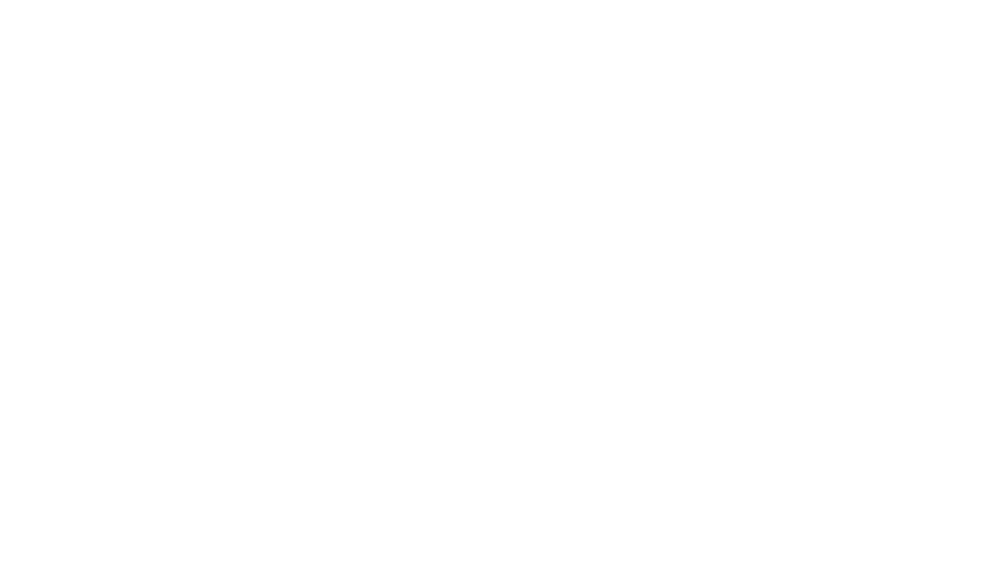
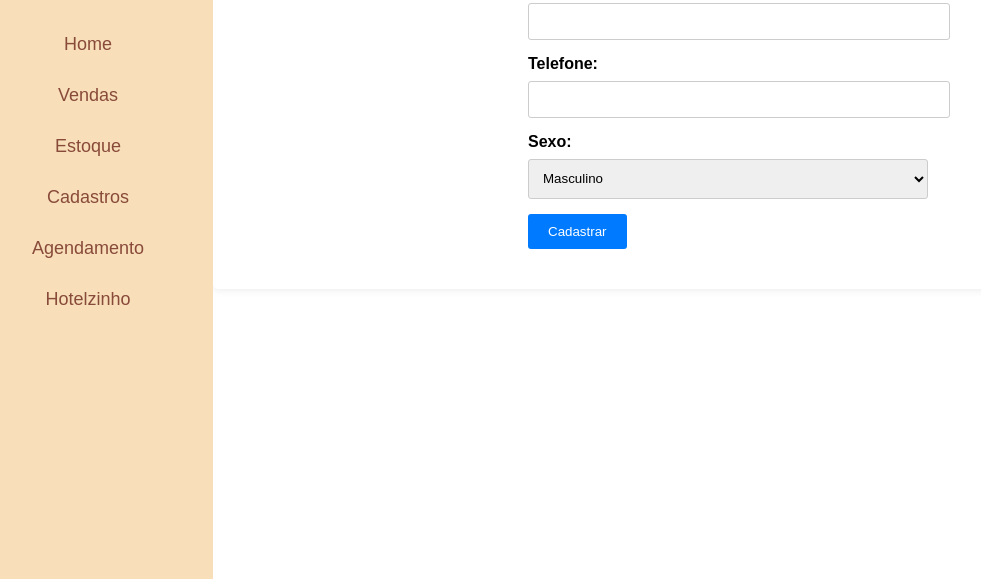
Before and after one commit to juniinhoszz/PitocoShop, a PHP site: page /FormClientes.php in a window 1280 px wide. Before the commit the part shown is empty. Shown: the part 221-800 px from the top of the page, without its empty margins (37-1018 px from the left). Run offline with PHP 8.4, Linux system fonts and the light colour scheme.

Commit message:
fazendo cadastro de cliente

```diff
--- a/App/View/modules/Cliente/FormClientes.php
+++ b/App/View/modules/Cliente/FormClientes.php
@@ -3,9 +3,134 @@
 <head>
     <meta charset="UTF-8">
     <meta name="viewport" content="width=device-width, initial-scale=1.0">
-    <title>Document</title>
+    <title>Cadastro de Clientes</title>
+    <style>
+        body {
+            font-family: Arial, sans-serif;
+            background-color: #f4f4f4;
+            margin: 0;
+            padding: 0;
+        }
+
+        .sidebar {
+            height: 100%;
+            width: 250px;
+            position: fixed;
+            top: 0;
+            left: 0;
+            background-color: #F8DFBA;
+            padding-top: 10px;
+            display: flex;
+            flex-direction: column;
+            align-items: center; /* Centralize o conteúdo verticalmente */
+        }
+
+        .sidebar img {
+            width: 210px;
+            height: 210px;
+            margin-bottom: 20px;
+        }
+
+        .sidebar a {
+            padding: 15px 25px;
+            text-decoration: none;
+            font-size: 18px;
+            color: #884A39;
+            display: block;
+            transition: 0.3s;
+            text-align: center; /* Centralize o texto horizontalmente */
+        }
+
+        .sidebar a:hover {
+            background-color: #FF7F5C;
+        }
+
+        .content {
+            margin-left: 250px;
+            padding: 20px;
+            background-color: #fff;
+            border-radius: 5px;
+            box-shadow: 0 0 10px rgba(0, 0, 0, 0.1);
+        }
+
+        h1 {
+            text-align: center;
+            color: #333;
+        }
+
+        form {
+            max-width: 400px;
+            margin: 0 auto;
+            padding: 20px;
+        }
+
+        label {
+            display: block;
+            margin-bottom: 8px;
+            font-weight: bold;
+        }
+
+        input[type="text"],
+        input[type="tel"],
+        select {
+            width: 100%;
+            padding: 10px;
+            margin-bottom: 15px;
+            border: 1px solid #ccc;
+            border-radius: 3px;
+        }
+
+        select {
+            height: 40px;
+        }
+
+        input[type="submit"] {
+            background-color: #007BFF;
+            color: #fff;
+            padding: 10px 20px;
+            border: none;
+            border-radius: 3px;
+            cursor: pointer;
+        }
+
+        input[type="submit"]:hover {
+            background-color: #0056b3;
+        }
+    </style>
 </head>
-<body>
+<body style="background-color: white;">
+<div class="sidebar" style="align-self: center;">
+        <img src="/View/Assets/logo.png" alt="Logo"
+        height="120">
+        <a href="#">Home</a>
+        <a href="#">Vendas</a>
+        <a href="#">Estoque</a>
+        <a href="#">Cadastros</a>
+        <a href="#">Agendamento</a>
+        <a href="#">Hotelzinho</a>
+    </div>
 
+    <div class="content">
+        <h1>Cadastro de Clientes</h1>
+        <form action="/clientes/save" method="POST">
+            <label for="nome">Nome:</label>
+            <input type="text" id="nome" name="nome" required>
+
+            <label for="cpf">CPF:</label>
+            <input type="text" id="cpf" name="cpf" required>
+
+            <label for="telefone">Telefone:</label>
+            <input type="tel" id="telefone" name="telefone" required>
+
+            <label for="sexo">Sexo:</label>
+            <select id="sexo" name="sexo" required>
+                <option value="masculino">Masculino</option>
+                <option value="feminino">Feminino</option>
+                <option value="outro">Outro</option>
+            </select>
+
+            <input type="submit" value="Cadastrar">
+        </form>
+    </div>
 </body>
 </html>
```
Also changed, not shown: App/View/Assets/logo.png (added).
